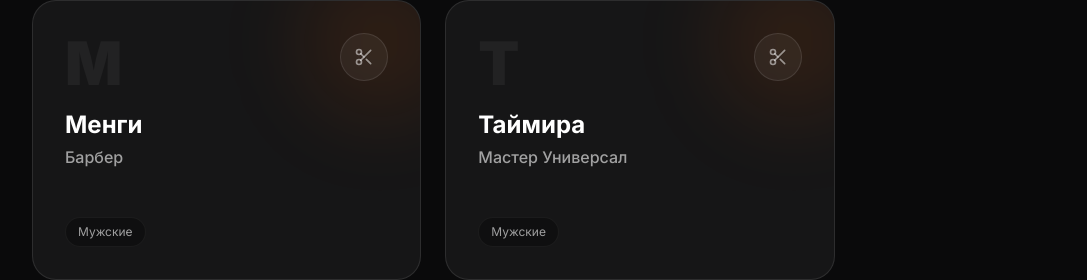
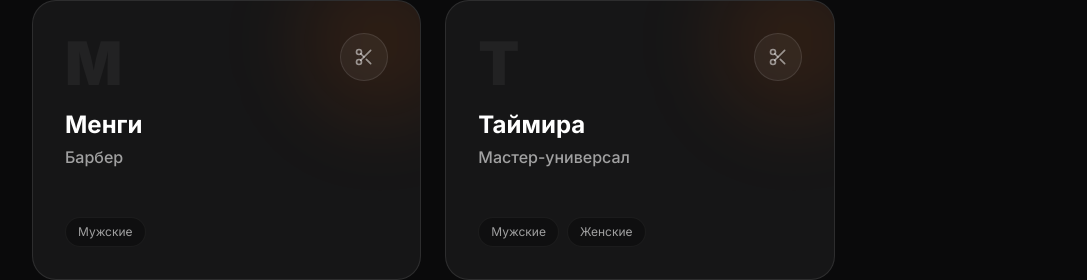
Before and after one commit to Aymet5/vibe.zapis, a React (Vite) app: page / in a window 1280 px wide. Shown: the part 1362-1642 px from the top of the page, without its empty margins (0-1087 px from the left). Built offline with nearby package versions, Linux system fonts and the light colour scheme.

Commit message:
feat: Update Taymira's master details
Corrects the spelling of Taymira's ID to `taymira` and updates her role to "Мастер-универсал". Adds 'womens' category to her services.

```diff
--- a/src/App.tsx
+++ b/src/App.tsx
@@ -7,7 +7,7 @@ const MASTERS = [
   { id: 'kezhik', name: 'Кежик', role: 'Барбер', categories: ['mens'] },
   { id: 'aydemir', name: 'Айдемир', role: 'Барбер', categories: ['mens'] },
   { id: 'mengi', name: 'Менги', role: 'Барбер', categories: ['mens'] },
-  { id: 'sulde', name: 'Таймира', role: 'Мастер Универсал', categories: ['mens'] },
+  { id: 'taymira', name: 'Таймира', role: 'Мастер-универсал', categories: ['mens', 'womens'] },
 ];
 
 const SERVICES = {
```
